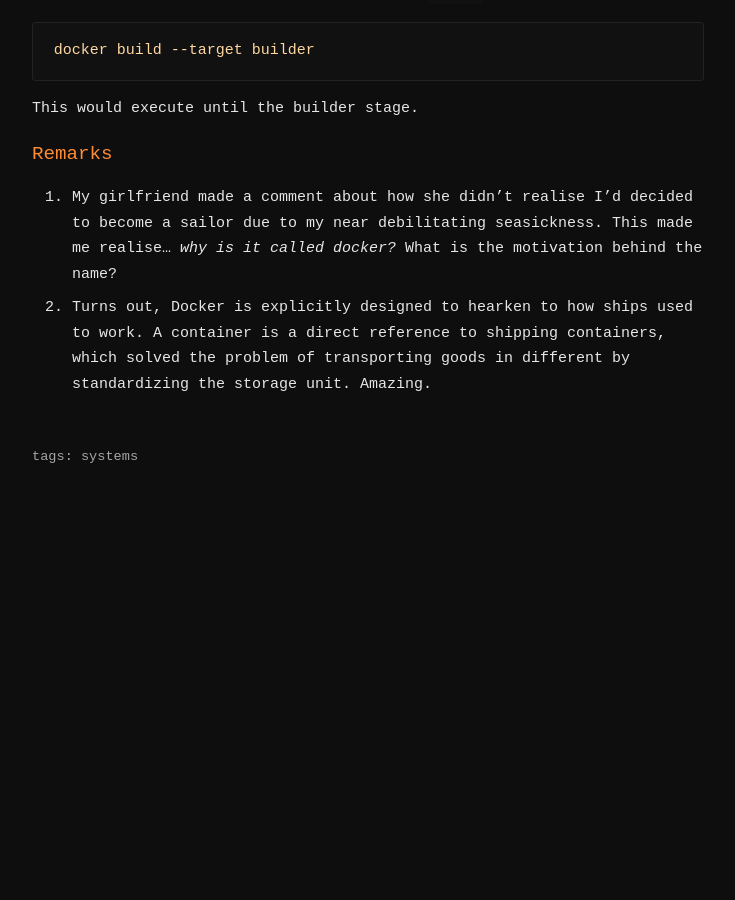
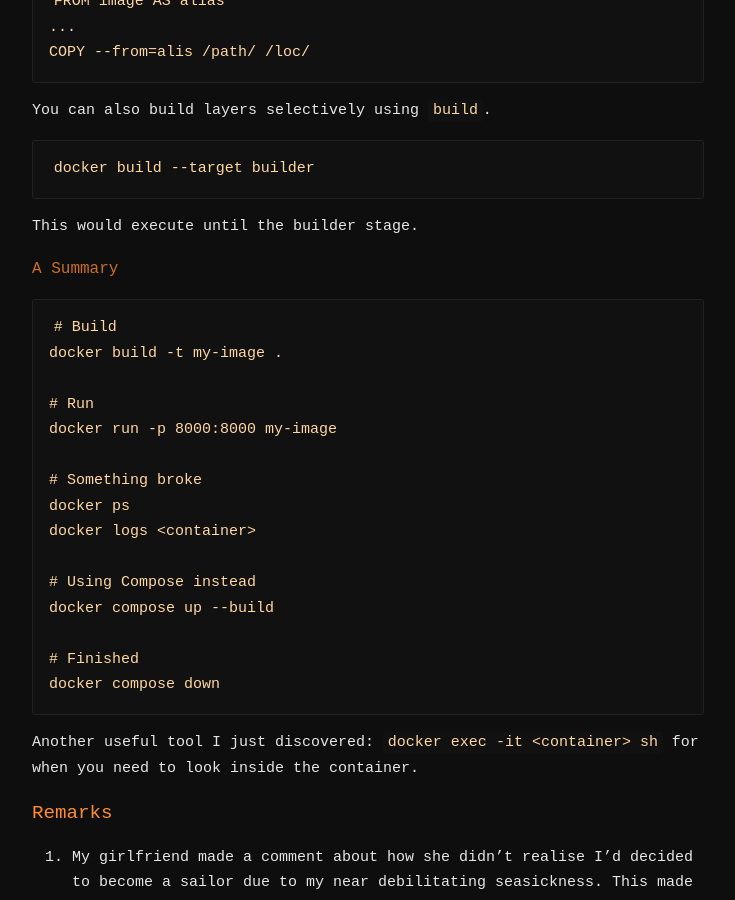
Before and after one commit to aravinthen/aravinthen.github.io, a Jekyll site: the page built from _log/2026-08-22.md, in a window 1280 px wide and 900 px high, scrolled down 3247 px. Shown: the whole window, without its empty margins (272-1007 px from the left). Built offline with Jekyll 4.4.1, drawn with Linux system fonts in a browser that asks for light colours; before the commit the page ends 3755 px from its top, so only the background shows below that; some of the changed text lies outside the part shown.

Commit message:
check rendering

````diff
--- a/_log/2026-08-22.md
+++ b/_log/2026-08-22.md
@@ -11,6 +11,9 @@ tags: [systems]
 
 ## Systems
 1. I am not impressed by my own understanding of containers and the basic development pattern that they generate. I'm going to spend today reviewing it as the first branch of my systems work.
+2. Resources used:
+  * [Docker Get Started](https://docs.docker.com/get-started/) - most useful resource.
+  * [Docker Python-specific language guide](https://docs.docker.com/guides/python/) - not as useful, but a good informal "quiz".
 
 ### Docker notes
 The basic set up of a docker file is the following:
@@ -98,6 +101,26 @@ docker build --target builder
 ```
 This would execute until the builder stage.
 
+### A Summary
+```
+# Build
+docker build -t my-image .
+
+# Run
+docker run -p 8000:8000 my-image
+
+# Something broke
+docker ps
+docker logs <container>
+
+# Using Compose instead
+docker compose up --build
+
+# Finished
+docker compose down
+```
+Another useful tool I just discovered: `docker exec -it <container> sh` for when you need to look inside the container.
+
 ## Remarks
 1. My girlfriend made a comment about how she didn't realise I'd decided to become a sailor due to my near debilitating seasickness. This made me realise... *why is it called docker?* What is the motivation behind the name?
 2. Turns out, Docker is explicitly designed to hearken to how ships used to work. A container is a direct reference to shipping containers, which solved the problem of transporting goods in different by standardizing the storage unit. Amazing.
````
Also changed, not shown: _log/2026-08-19.md (+2 -2 lines), _log/2026-08-23.md (added, +134 -0 lines), _log/2026-08-21.md (line endings or trailing spaces).
